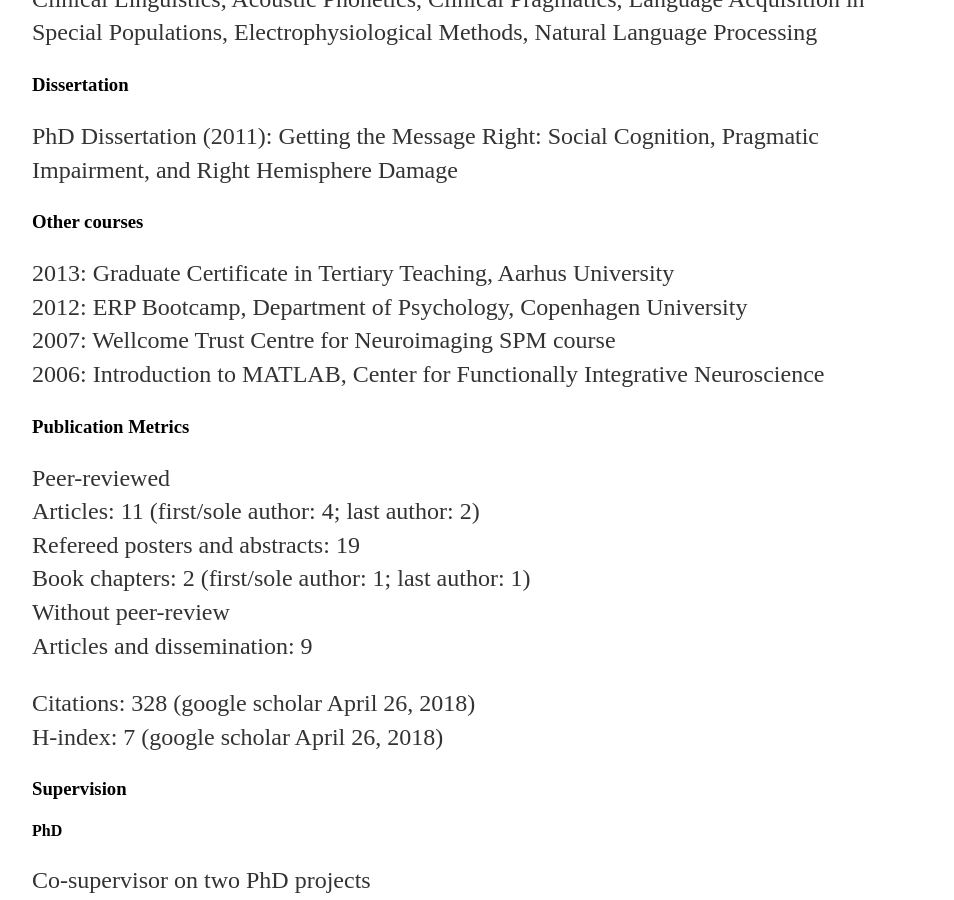
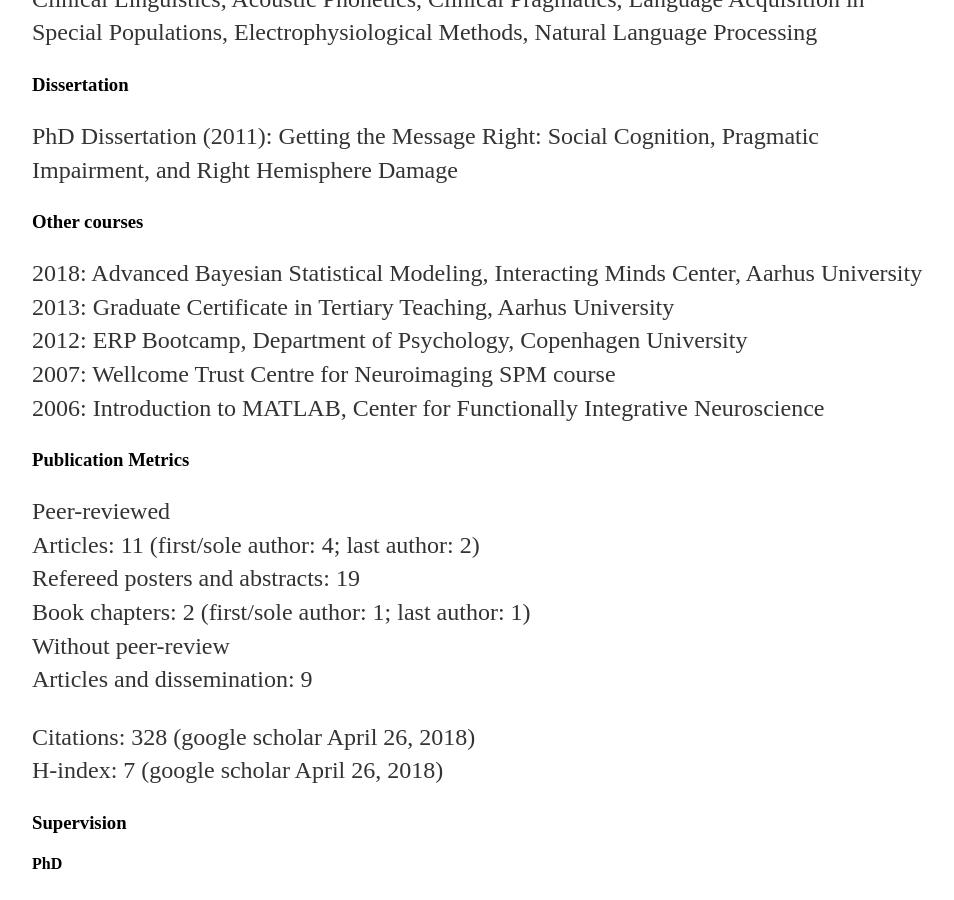
Before and after one commit to ethanweed/ethanweed.github.io, a Jekyll site: the page built from cv/index.html, in a window 1280 px wide and 900 px high, scrolled down 1186 px. Shown: the whole window, without its empty margins (160-1114 px from the left). Built offline with Jekyll 4.4.1, drawn with Linux system fonts in a browser that asks for light colours.

Commit message:
added bayes course to cv

```diff
--- a/cv/index.html
+++ b/cv/index.html
@@ -44,7 +44,8 @@ http://cc.au.dk/forskning/forskningscentre/language-as-a-tool-for-learning/</p>
 
 <h3 id="othercourses">Other courses</h3>
 
-<p>2013: Graduate Certificate in Tertiary Teaching, Aarhus University<br/>
+<p>2018: Advanced Bayesian Statistical Modeling, Interacting Minds Center, Aarhus University <br/>
+2013: Graduate Certificate in Tertiary Teaching, Aarhus University<br/>
 2012: ERP Bootcamp, Department of Psychology, Copenhagen University<br/>
 2007: Wellcome Trust Centre for Neuroimaging SPM course<br/>
 2006: Introduction to MATLAB, Center for Functionally Integrative Neuroscience</p>
```
